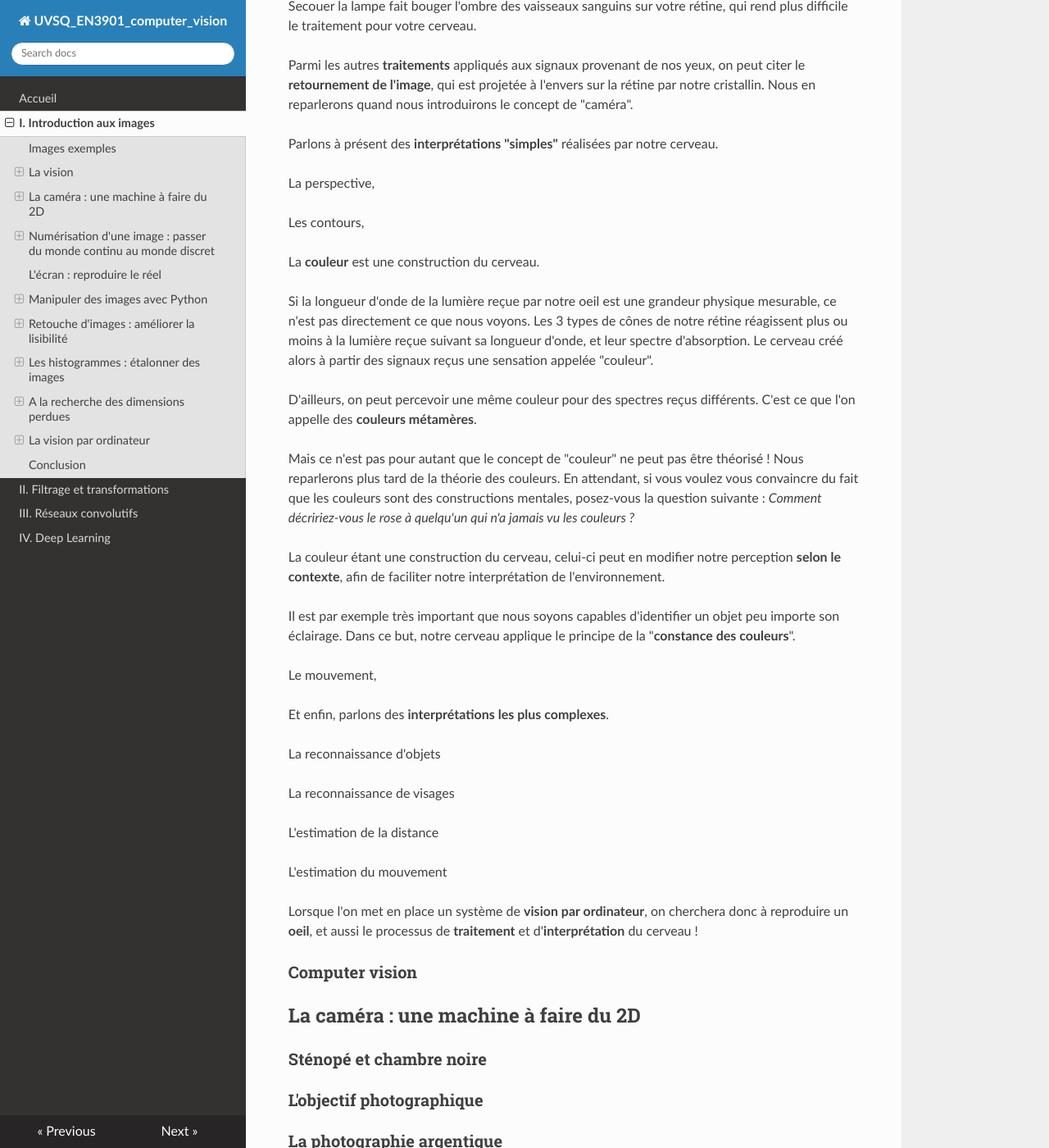
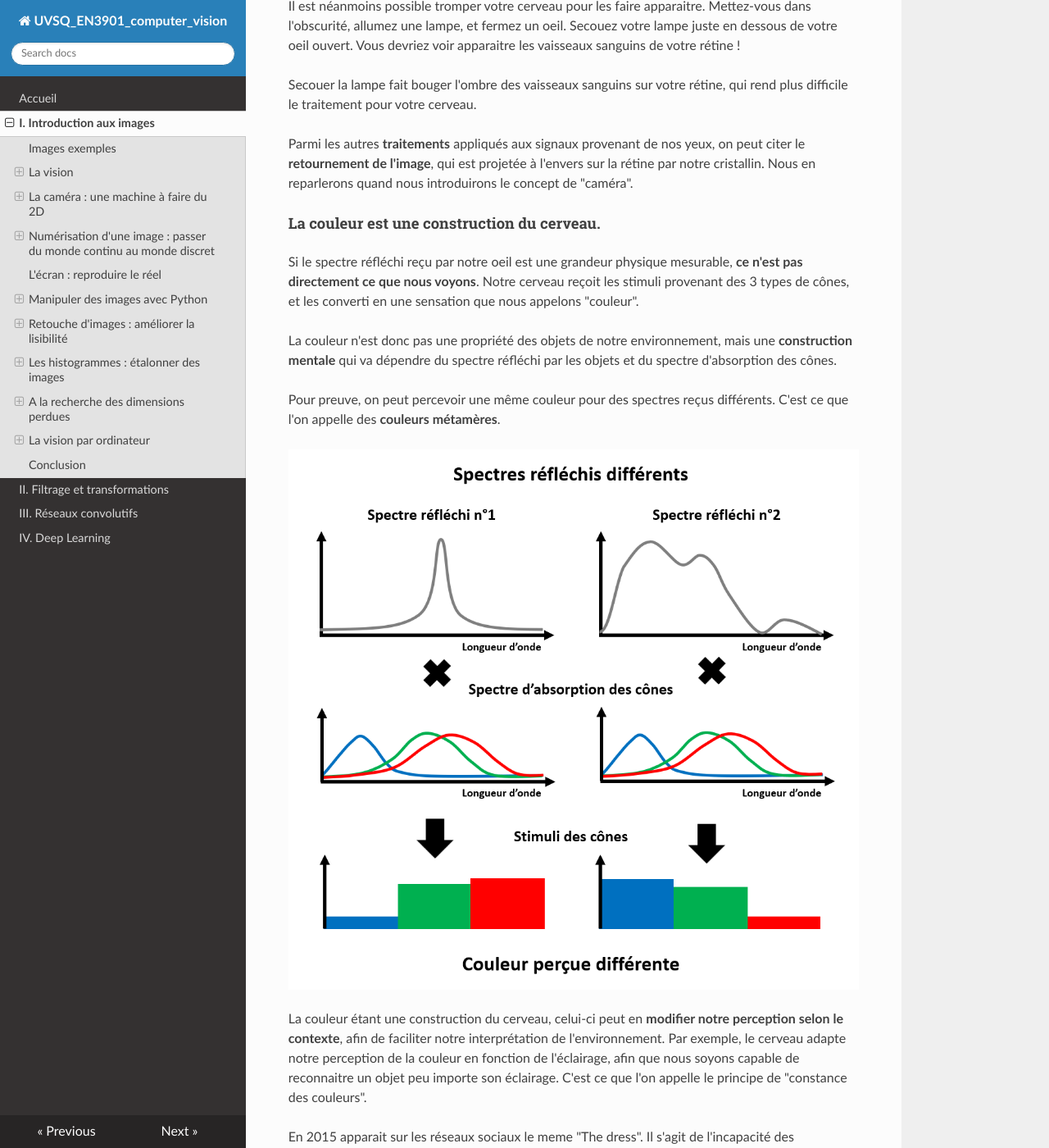
Before and after one commit to NicOudart/UVSQ_EN3901_computer_vision, an MkDocs documentation site: the page built from docs/Chap1_Introduction_images.md, in a window 1280 px wide and 1400 px high, scrolled down 16460 px. Shown: the whole window at 82% size. Built offline with MkDocs 1.6.1, drawn with Linux system fonts in a browser that asks for light colours; nearby versions of some CDN libraries; some of the changed text lies outside the part shown.

Commit message:
-Progress on Chapter 1.

```diff
--- a/docs/Chap1_Introduction_images.md
+++ b/docs/Chap1_Introduction_images.md
@@ -348,44 +352,41 @@ Secouer la lampe fait bouger l'ombre des vaisseaux sanguins sur votre rétine, q
 Parmi les autres **traitements** appliqués aux signaux provenant de nos yeux, on peut citer le **retournement de l'image**, qui est projetée à l'envers sur la rétine par notre cristallin.
 Nous en reparlerons quand nous introduirons le concept de "caméra".
 
-Parlons à présent des **interprétations "simples"** réalisées par notre cerveau.
+#### La couleur est une construction du cerveau.
 
-La perspective,
+Si le spectre réfléchi reçu par notre oeil est une grandeur physique mesurable, **ce n'est pas directement ce que nous voyons**.
+Notre cerveau reçoit les stimuli provenant des 3 types de cônes, et les converti en une sensation que nous appelons "couleur".
 
-Les contours,
+La couleur n'est donc pas une propriété des objets de notre environnement, mais une **construction mentale** qui va dépendre du spectre réfléchi par les objets et du spectre d'absorption des cônes.
 
-La **couleur** est une construction du cerveau.
-
-Si la longueur d'onde de la lumière reçue par notre oeil est une grandeur physique mesurable, ce n'est pas directement ce que nous voyons.
-Les 3 types de cônes de notre rétine réagissent plus ou moins à la lumière reçue suivant sa longueur d'onde, et leur spectre d'absorption.
-Le cerveau créé alors à partir des signaux reçus une sensation appelée "couleur".
-
-D'ailleurs, on peut percevoir une même couleur pour des spectres reçus différents.
+Pour preuve, on peut percevoir une même couleur pour des spectres reçus différents.
 C'est ce que l'on appelle des **couleurs métamères**.
 
-Mais ce n'est pas pour autant que le concept de "couleur" ne peut pas être théorisé !
-Nous reparlerons plus tard de la théorie des couleurs.
-En attendant, si vous voulez vous convaincre du fait que les couleurs sont des constructions mentales, posez-vous la question suivante :
-_Comment décririez-vous le rose à quelqu'un qui n'a jamais vu les couleurs ?_
+![Principe des couleurs métamères](img/Chap1_metamerism.gif)
 
-La couleur étant une construction du cerveau, celui-ci peut en modifier notre perception **selon le contexte**, afin de faciliter notre interprétation de l'environnement.
+La couleur étant une construction du cerveau, celui-ci peut en **modifier notre perception selon le contexte**, afin de faciliter notre interprétation de l'environnement.
+Par exemple, le cerveau adapte notre perception de la couleur en fonction de l'éclairage, afin que nous soyons capable de reconnaitre un objet peu importe son éclairage.
+C'est ce que l'on appelle le principe de "constance des couleurs".
 
-Il est par exemple très important que nous soyons capables d'identifier un objet peu importe son éclairage.
-Dans ce but, notre cerveau applique le principe de la "**constance des couleurs**".
+En 2015 apparait sur les réseaux sociaux le meme "The dress".
+Il s'agit de l'incapacité des internautes à identifier la couleur d'une robe sur une photo : bleu et noir ou jaune et blanc ?
+
+L'origine du débat est la difficulté à identifier l'éclairage de la robe sur la photo : est-il jaune ou bleu ?
+
+![Illusion du meme "The dress"](img/Chap1_illusion_the_dress.gif)
+
+Suivant l'a priori que prend votre cerveau sur l'éclairage, il interprétera différement la couleur de la robe : votre ressenti sera différent.
+Et pourtant, on peut facilement vérifier que dans les 2 cas, le spectre réfléchi est **strictement le même** !
+
+Nous reparlerons plus loin des couleurs et de la "colorimétrie".
+
+#### Contours et perspective
+
+#### Persistance rétinienne et effet phi
+
+#### Interprétations complexes
 
 
-
-Le mouvement,
-
-Et enfin, parlons des **interprétations les plus complexes**.
-
-La reconnaissance d'objets
-
-La reconnaissance de visages
-
-L'estimation de la distance
-
-L'estimation du mouvement
 
 Lorsque l'on met en place un système de **vision par ordinateur**, on cherchera donc à reproduire un **oeil**, et aussi le processus de **traitement** et d'**interprétation** du cerveau !
 
```
Also changed, not shown: other parts of docs/Chap1_Introduction_images.md (+4 -0 lines), docs/img/Chap1_illusion_the_dress.gif (added), docs/img/Chap1_metamerism.gif (added).
